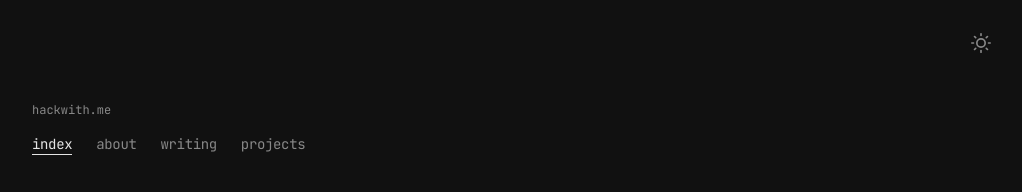
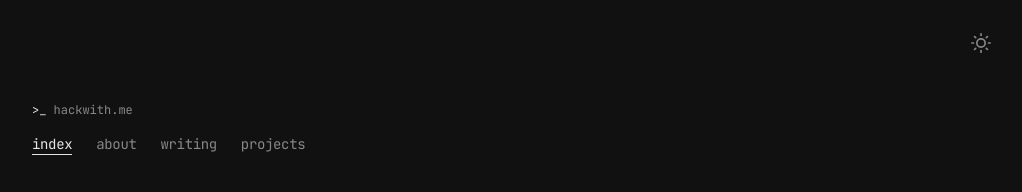
Before and after one commit to adilburaksen/hackwithme, a React (Vite) app: page / in a window 1280 px wide. Shown: the top 192 px of the page, without its empty margins (248-1270 px from the left). Built offline with nearby package versions, Linux system fonts and the light colour scheme.

Commit message:
feat: add favicon and terminal logo

```diff
--- a/index.html
+++ b/index.html
@@ -2,6 +2,7 @@
 <html lang="en">
   <head>
     <meta charset="UTF-8" />
+    <link rel="icon" type="image/svg+xml" href="/favicon.svg">
     <meta name="viewport" content="width=device-width, initial-scale=1.0" />
     <title>hackwith.me</title>
     <script src="https://cdn.tailwindcss.com"></script>
--- a/src/App.tsx
+++ b/src/App.tsx
@@ -115,7 +115,7 @@
           className="font-mono text-xs text-subtext hover:text-text cursor-pointer mb-4 inline-block"
           onClick={() => setCurrentView(View.HOME)}
         >
-          {SITE_TITLE}
+          <span className="text-text">&gt;_</span> {SITE_TITLE}
         </div>
         {/* Footer enabled on all views including POST */}
         {currentView !== View.POST && (
```
Also changed, not shown: public/favicon.svg (added).
